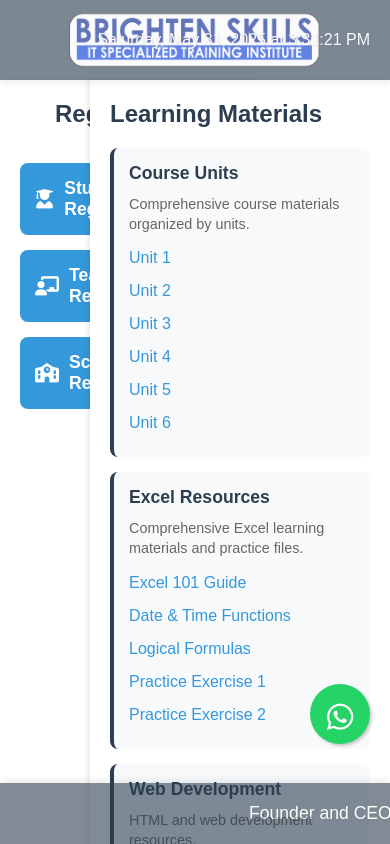
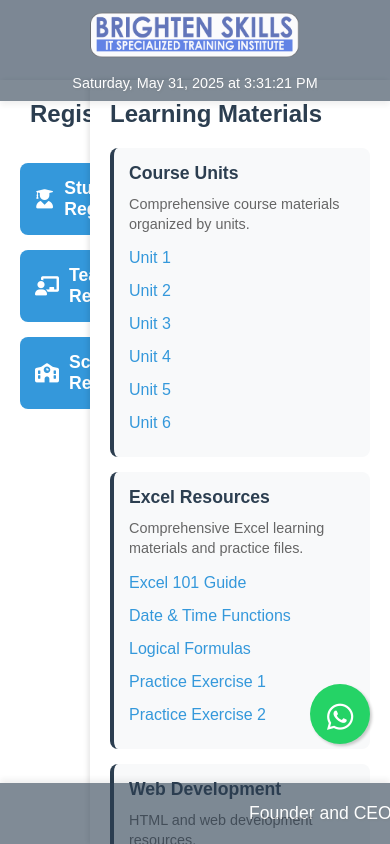
Before and after one commit to BRIGHTENSKILLS/bskyoutube, a website: page index.html in a window 390 px wide. Drawn offline with Linux system fonts and the light colour scheme.

Commit message:
index.html

```diff
--- a/index.html
+++ b/index.html
@@ -606,6 +606,43 @@
         .upi-details .upi-id {
             font-weight: bold;
             color: #2c3e50;
+        }
+
+        /* Add responsive styles for mobile view */
+        @media screen and (max-width: 768px) {
+            header {
+                height: auto;
+                padding: 10px;
+                flex-direction: column;
+                gap: 10px;
+            }
+
+            .logo {
+                max-height: 50px;
+            }
+
+            #datetime {
+                position: static;
+                transform: none;
+                font-size: 0.9rem;
+                margin-top: 5px;
+            }
+
+            /* Adjust main content padding for mobile */
+            .main-content {
+                padding-left: 20px;
+                margin-right: 0;
+            }
+
+            /* Adjust registration buttons for mobile */
+            .registration-buttons {
+                width: 200px;
+            }
+
+            /* Adjust split layout for mobile */
+            .split-layout {
+                margin-left: 200px;
+            }
         }
     </style>
     <script>
```
